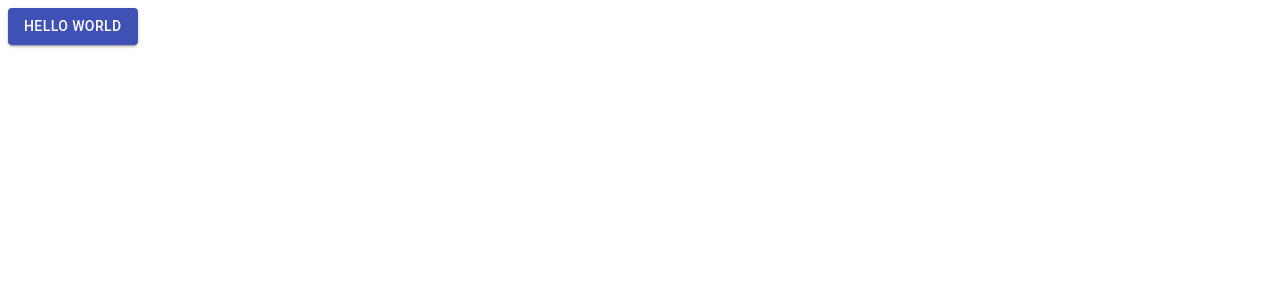
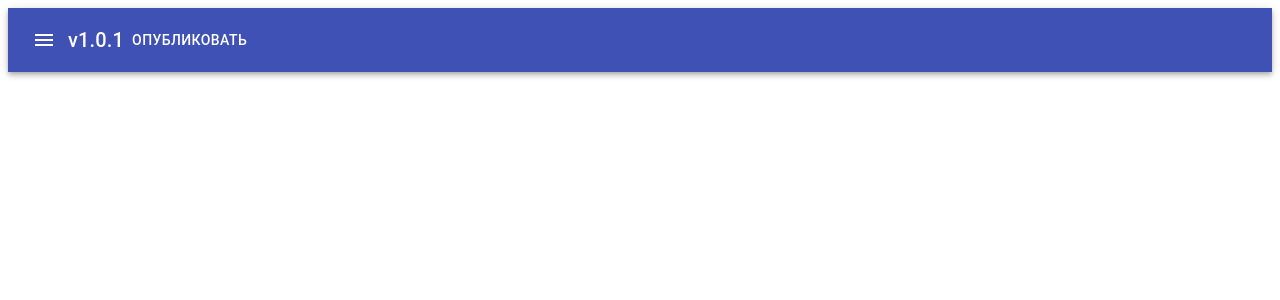
Before and after one commit to figulechka/diplom-admin-site, a React (Create React App) app: page / in a window 1280 px wide. Shown: the top 300 px of the page. Built offline with nearby package versions, Linux system fonts and the light colour scheme; the HTML template or start-up script is replaced by a standard one.

Commit message:
kinda header

```diff
--- a/package.json
+++ b/package.json
@@ -4,6 +4,7 @@
   "private": true,
   "dependencies": {
     "@material-ui/core": "4.1.0",
+    "@material-ui/icons": "4.1.0",
     "@types/jest": "24.0.13",
     "@types/node": "12.0.8",
     "@types/react": "16.8.19",
--- a/src/App/App.tsx
+++ b/src/App/App.tsx
@@ -1,20 +1,54 @@
 import React from 'react';
+import AppBar from '@material-ui/core/AppBar';
+import Toolbar from '@material-ui/core/Toolbar';
+import Typography from '@material-ui/core/Typography';
 import Button from '@material-ui/core/Button';
+import IconButton from '@material-ui/core/IconButton';
+import MenuIcon from '@material-ui/icons/Menu';
 
 interface Props {
 
 }
 
 interface State {
-
+	version: number;
 }
 
 export default class App extends React.Component<Props, State> {
+	public state: State = {
+		version: 101
+	};
+
+	private printVersion(): string {
+		const { version } = this.state;
+
+		// @ts-ignore
+		// tslint:disable-next-line:prefer-template
+		return 'v' + [...`${version}`].join('.');
+	}
+
+	private readonly onPublishClick = () => this.setState({ version: this.state.version + 1 });
+
 	public render(): React.ReactElement {
 		return (
-			<Button variant="contained" color="primary">
-				Hello World
-			</Button>
+			<div>
+				<AppBar position="static">
+					<Toolbar>
+						<IconButton edge="start" color="inherit" aria-label="Menu">
+							<MenuIcon />
+						</IconButton>
+						<Typography variant="h6">
+							{this.printVersion()}
+						</Typography>
+						<Button
+							color="inherit"
+							onClick={this.onPublishClick}
+						>
+							Опубликовать
+						</Button>
+					</Toolbar>
+				</AppBar>
+			</div>
 		);
 	}
 }
```
